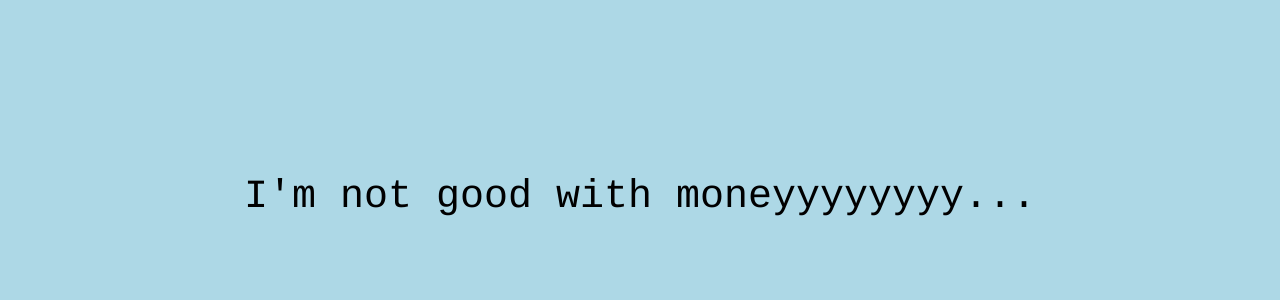
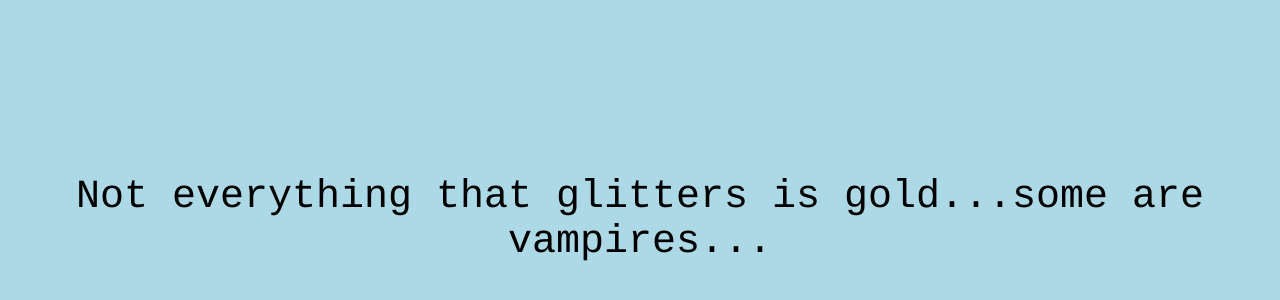
Before and after one commit to benjamingregory/new-personal, a plain HTML site: page index.html in a window 1280 px wide. Shown: the part 146-446 px from the top of the page. Drawn offline with Linux system fonts and the light colour scheme.

Commit message:
Update index.html

```diff
--- a/index.html
+++ b/index.html
@@ -5,7 +5,7 @@
     </head>
 	<body>
 		<div>
-			<p>I'm not good with moneyyyyyyyy...</p>
+			<p>Not everything that glitters is gold...some are vampires...</p>
 		</div>
 	</body>
 </html>
```
